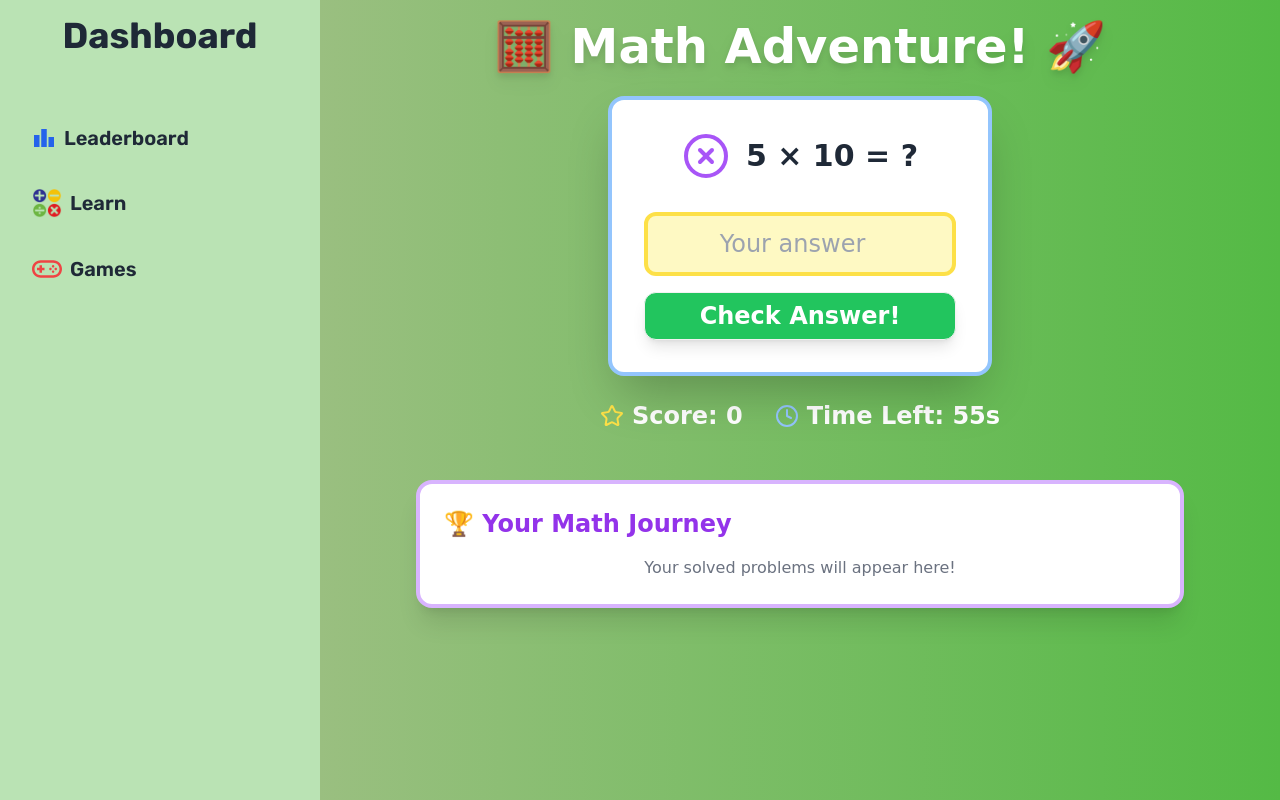
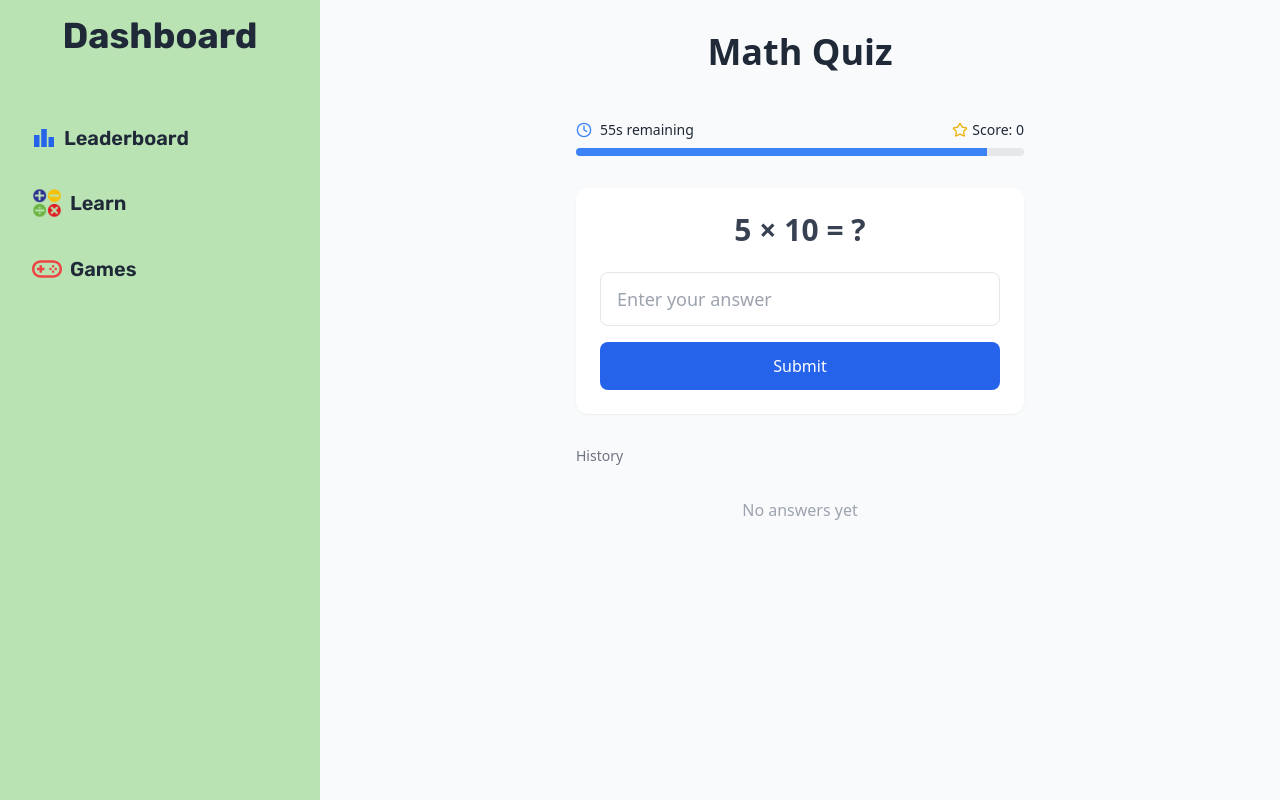
Before and after one commit to Phanthom-Mekat/AI-Integrated-Edu-Platform-Biddasagor, a React (Vite) app: page /dashboard/playquiz in a window 1280 px wide. Built offline with nearby package versions, Linux system fonts and the light colour scheme.

Commit message:
adaptive game added

```diff
--- a/src/components/Dashboard/game/Puzzle.jsx
+++ b/src/components/Dashboard/game/Puzzle.jsx
@@ -94,84 +94,106 @@ const PlayQuiz = () => {
         setQuestion(generateQuestion());
     };
 
+    const progressPercentage = (timeLeft / 60) * 100;
     return (
-        <div className="p-6 flex flex-col items-center gap-6 bg-gradient-to-r from-primary to-secondary min-h-screen font-['Comic_Sans_MS']">
+        <div className="min-h-screen bg-gray-50 p-8 font-sans">
             <Toaster />
-            <h1 className="text-5xl font-bold text-white drop-shadow-lg animate-bounce">
-                🧮 Math Adventure! 🚀
+            <h1 className="text-4xl font-bold text-gray-800 mb-12 text-center">
+                Math Quiz
             </h1>
 
-            <div className="bg-white p-8 rounded-2xl shadow-2xl text-center w-96 transform transition-all hover:scale-105 border-4 border-blue-300">
-                <div className="flex justify-center items-center gap-4 mb-4">
-                    {question.icon && <question.icon size={48} className={question.color} />}
-                    <h2 className="text-3xl font-bold text-gray-800">
+            <div className="max-w-md mx-auto">
+                {/* Clock Bar */}
+                <div className="mb-8">
+                    <div className="flex justify-between items-center mb-2">
+                        <div className="flex items-center gap-2 text-sm font-medium">
+                            <Clock className="w-4 h-4 text-blue-500" />
+                            <span>{timeLeft}s remaining</span>
+                        </div>
+                        <span className="text-sm font-medium flex items-center gap-1">
+                            <Star className="w-4 h-4 text-yellow-500 " />  Score: {score}
+                        </span>
+                    </div>
+                    <div className="h-2 bg-gray-200 rounded-full overflow-hidden">
+                        <motion.div
+                            className="h-full bg-blue-500"
+                            initial={{ width: "100%" }}
+                            animate={{
+                                width: `${progressPercentage}%`,
+                                backgroundColor: progressPercentage < 30
+                                    ? "#EF4444" // red-500
+                                    : progressPercentage < 60
+                                        ? "#F59E0B" // amber-500
+                                        : "#3B82F6" // blue-500
+                            }}
+                            transition={{ duration: 0.3 }}
+                        />
+                    </div>
+                </div>
+
+                {/* Question Card */}
+                <div className="bg-white rounded-xl shadow-sm p-6 mb-8">
+                    <div className="flex justify-center items-center gap-4 text-3xl font-semibold text-gray-700 mb-6">
                         {`${question.num1} ${question.symbol} ${question.num2} = ?`}
-                    </h2>
                     </div>
+
                     <input
                         type="number"
                         value={input}
                         onChange={(e) => setInput(e.target.value)}
-                    className="border-4 border-yellow-300 rounded-xl p-3 mt-4 w-full text-center text-2xl bg-yellow-100 hover:bg-yellow-200 transition duration-300 focus:outline-none focus:ring-2 focus:ring-blue-500"
-                    placeholder="Your answer"
+                        className="w-full px-4 py-3 text-lg border border-gray-200 rounded-lg focus:outline-none focus:ring-2 focus:ring-blue-500 transition-all"
+                        placeholder="Enter your answer"
                     />
+
                     <button
                         onClick={checkAnswer}
-                    className="btn bg-green-500 text-white text-2xl px-6  rounded-xl mt-4 w-full hover:bg-green-600 transition duration-200 transform active:scale-95 shadow-lg"
+                        className="w-full mt-4 px-4 py-3 bg-blue-600 text-white rounded-lg transition-all hover:bg-blue-700 focus:outline-none focus:ring-2 focus:ring-blue-500 focus:ring-offset-2 disabled:opacity-50"
                         disabled={timeLeft === 0}
                     >
-                    Check Answer!
+                        Submit
                     </button>
                 </div>
 
+                {/* Game Over Button */}
                 {timeLeft === 0 && (
                     <motion.button
                         onClick={restartGame}
-                    initial={{ scale: 0.8, opacity: 0 }}
-                    animate={{ scale: 1, opacity: 1 }}
-                    transition={{ type: "spring", stiffness: 260, damping: 20 }}
-                    className="bg-orange-500 text-white text-2xl px-6 py-3 rounded-xl mt-6 hover:bg-orange-600 transition duration-200 transform active:scale-95 shadow-lg"
+                        initial={{ opacity: 0, y: 20 }}
+                        animate={{ opacity: 1, y: 0 }}
+                        className="w-full px-4 py-3 bg-gray-800 text-white rounded-lg flex items-center justify-center gap-2 hover:bg-gray-900 transition-all"
                     >
-                    <RefreshCw className="inline mr-2" /> Play Again!
+                        <RefreshCw className="w-4 h-4" />
+                        <span>Play Again</span>
                     </motion.button>
                 )}
 
-            <div className="flex gap-8 text-2xl font-bold text-white">
-                <div className="flex items-center gap-2">
-                    <Star className="text-yellow-300" />
-                    Score: {score}
-                </div>
-                <div className="flex items-center gap-2">
-                    <Clock className="text-blue-300" />
-                    Time Left: {timeLeft}s
-                </div>
-            </div>
-
-            <div className="bg-white p-6 rounded-2xl shadow-xl w-full max-w-3xl mt-6 border-4 border-purple-300">
-                <h3 className="text-2xl font-bold mb-4 text-purple-600">🏆 Your Math Journey</h3>
-                <div className="max-h-60 overflow-y-auto">
-                    {history.length === 0 ? (
-                        <p className="text-center text-gray-500">Your solved problems will appear here!</p>
-                    ) : (
-                        <ul className="space-y-3">
+                {/* History Section */}
+                <div className="mt-8">
+                    <h3 className="text-sm font-medium text-gray-500 mb-4">History</h3>
+                    <div className="space-y-2 max-h-48 overflow-y-auto">
                         {history.map((item, index) => (
-                                <motion.li
+                            <motion.div
                                 key={index}
                                 initial={{ opacity: 0, x: -20 }}
                                 animate={{ opacity: 1, x: 0 }}
                                 transition={{ delay: index * 0.1 }}
-                                    className={`flex justify-between p-3 rounded-lg text-lg ${
-                                        item.correct
-                                            ? "bg-green-200 border-2 border-green-400"
-                                            : "bg-red-200 border-2 border-red-400"
+                                className={`p-3 rounded-lg text-sm ${item.correct
+                                        ? "bg-green-50 text-green-700"
+                                        : "bg-red-50 text-red-700"
                                     }`}
                             >
+                                <div className="flex justify-between">
                                     <span>{item.question}</span>
-                                    <span className="font-bold">{item.answer}</span>
-                                </motion.li>
+                                    <span className="font-medium">{item.answer}</span>
+                                </div>
+                            </motion.div>
                         ))}
-                        </ul>
+                        {history.length === 0 && (
+                            <div className="text-center text-gray-400 py-4">
+                                No answers yet
+                            </div>
                         )}
+                    </div>
                 </div>
             </div>
         </div>
--- /dev/null
+++ b/src/pages/AdaptiveGame.jsx
@@ -0,0 +1,20 @@
+const AdaptiveGame = () => {
+    return (
+        <div className="min-h-screen w-full flex items-center justify-center p-4">
+            <div className="w-full max-w-[1200px] aspect-[16/9]">
+                <iframe
+                    src={'https://www.mindlygames.com/game/two-digit-addition-and%20adding-10-more-dino-eggs'}
+                    title="Adaptive Game"
+                    className="w-full h-full rounded-lg shadow-lg"
+                    style={{
+                        minHeight: '300px',
+                        maxHeight: '100vh'
+                    }}
+                    allowFullScreen
+                />
+            </div>
+        </div>
+    );
+};
+
+export default AdaptiveGame;
--- a/src/pages/Games.jsx
+++ b/src/pages/Games.jsx
@@ -6,7 +6,7 @@ const Games = () => {
     return (
         <section>
             <div className="relative -top-10 lg:top-0 ">
-        <NavBarDashboard/>
+                <NavBarDashboard />
             </div>
             <div className="bg-blue-50 min-h-screen">
                 {/* Page Header */}
@@ -29,7 +29,7 @@ const Games = () => {
                             <p className="text-gray-700 mt-2">
                                 Enhance your logical thinking by solving fun puzzles!
                             </p>
-                        <Link  className="btn btn-outline   mt-4 px-4 py-2 text-yellow-500  rounded-md ">
+                            <Link to="/dashboard/game" className="btn btn-outline   mt-4 px-4 py-2 text-yellow-500  rounded-md ">
                                 Start Now
                             </Link>
                         </div>
@@ -51,6 +51,24 @@ const Games = () => {
                         </Link>
                     </div>
 
+                    <Link to={'/dashboard/adaptive'}>
+                        <div className="bg-green-100 p-6 rounded-xl shadow-md flex flex-col items-center text-center hover:scale-105 transition-transform duration-300">
+                            <img
+                                src="/adaptive.jpeg"
+                                alt="Learn "
+                                className="w-1/2 mb-4 rounded-full"
+                            />
+                            <h2 className="text-2xl font-bold text-green-600">Adaptive Learning </h2>
+                            <p className="text-gray-700 mt-2">
+                                Learn math in a fun and engaging way!
+                            </p>
+                            <Link to="/dashboard/adaptive" className="mt-4 px-4 btn btn-outline text-green-500  rounded-md hover:bg-green-600">
+                                Start Quiz
+                            </Link>
+                        </div>
+                    </Link>
+
+
 
                 </div>
 
```
Also changed, not shown: src/router/router.jsx (+6 -1 lines), public/adaptive.jpeg (added). Lines whose indentation alone changed are shown as unchanged.
